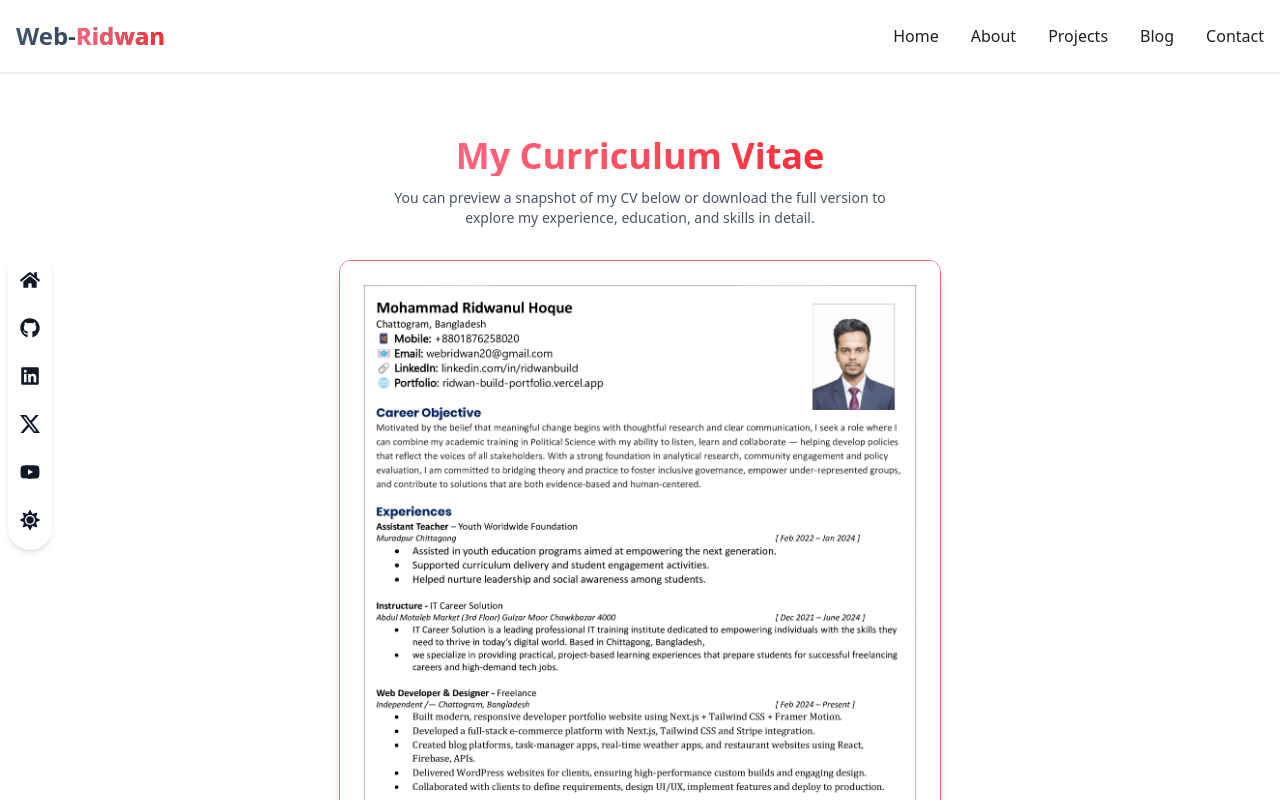
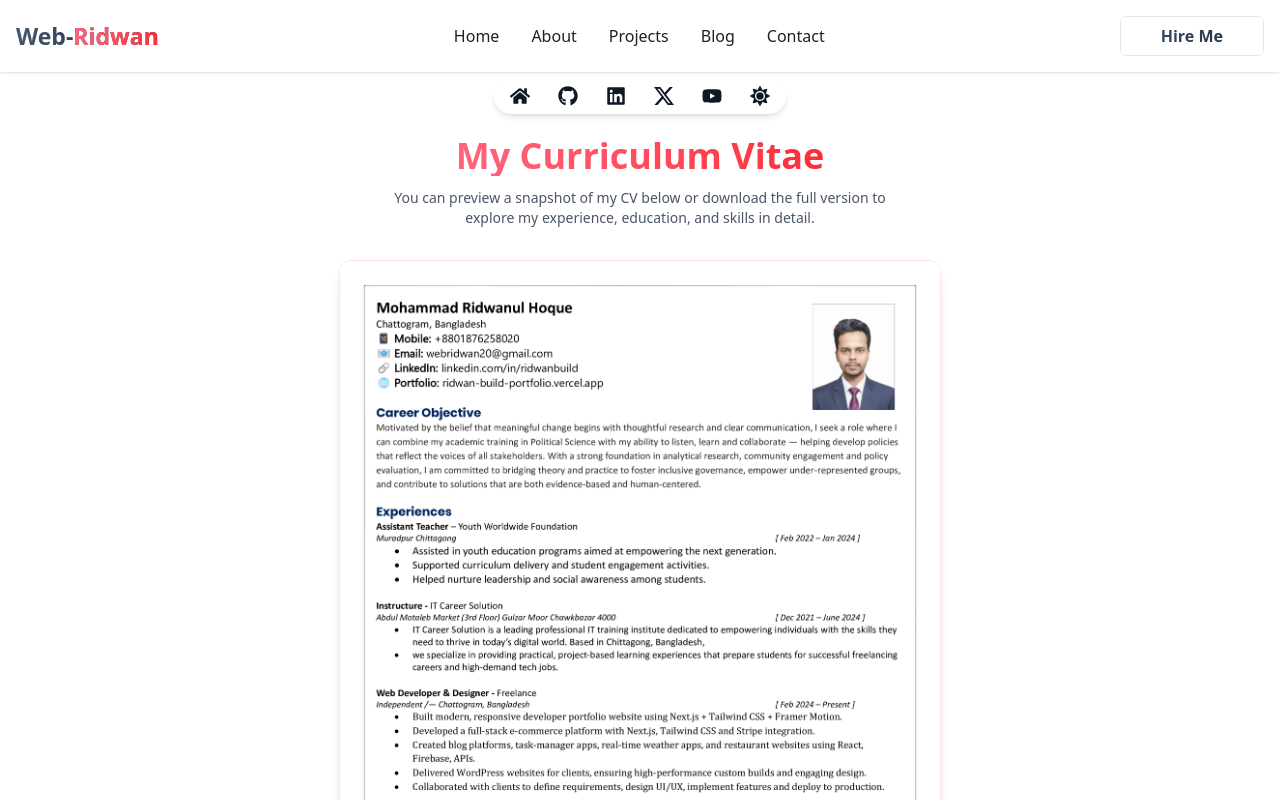
Before and after one commit to ridwanbuild/RidwanBuild-Portfolio, a Next.js app: page /cv in a window 1280 px wide. Shown: the top 800 px of the page. Built offline with nearby package versions, Linux system fonts and the light colour scheme.

Commit message:
added button and connect section top add

```diff
--- a/src/Components/HomeSection/Hero_Section.jsx
+++ b/src/Components/HomeSection/Hero_Section.jsx
@@ -10,10 +10,10 @@ export default function HeroSection() {
   return (
     <section className="bg-[url('https://raw.githubusercontent.com/prebuiltui/prebuiltui/main/assets/hero/gradient-bg-with-grid.png')] bg-cover bg-center bg-no-repeat text-slate-800 text-sm font-[Poppins,sans-serif]">
       <div className="container m-auto px-4 flex items-center justify-center">
-        <div className="lg:flex items-center gap-8 py-18 justify-between">
+        <div className="lg:flex items-center gap-8 py-20 justify-between">
 
           {/* ✅ Image section */}
-          <div className="lg:pt-0 flex lg:w-96 bg-gradient-to-t from-zinc-200 via-slate-200 to-gray-100 border-3 rounded-2xl border-blue-400 items-center justify-center order-1 lg:order-2">
+          <div className="lg:pt-0 pt-8 flex lg:w-96 bg-gradient-to-t from-zinc-200 via-slate-200 to-gray-100 border-3 rounded-2xl border-blue-400 items-center justify-center order-1 lg:order-2">
             <Image
               src="/portflio image.png"
               width={500}
--- a/src/Components/HomeSection/Navbar.jsx
+++ b/src/Components/HomeSection/Navbar.jsx
@@ -8,8 +8,7 @@ import { usePathname } from "next/navigation";
 export default function Navbar() {
   const [menuOpen, setMenuOpen] = useState(false);
 
-  const pathName = usePathname()
-
+  const pathName = usePathname();
 
   const navLinks = [
     { name: "Home", href: "/" },
@@ -19,32 +18,41 @@ export default function Navbar() {
     { name: "Contact", href: "/contact" },
   ];
 
-
   return (
     <nav className="w-full bg-white/30 backdrop-blur-md shadow-sm fixed top-0 left-0 z-50">
       <div className="container m-auto px-4 flex items-center justify-between h-18">
         {/* Logo */}
 
-        <div className="text-2xl font-bold textBlack">
+        <div className="text-[23px] font-bold textBlack">
           <Link href="/">
             Web-<span className="textRed">Ridwan</span>
           </Link>
         </div>
 
-
         {/* Desktop Menu */}
-        <div className="hidden md:flex space-x-8">
-
+        <div className="hidden md:flex  space-x-8">
           {navLinks.map((link) => (
             <Link
               key={link.name}
               href={link.href}
-              className={`text-blackColor hover:text-themeColor font-normal transition-colors ${pathName === link.href ? "textRed" : ""}`}
+              className={`text-blackColor hover:text-themeColor font-normal transition-colors ${
+                pathName === link.href ? "textRed" : ""
+              }`}
             >
               {link.name}
             </Link>
           ))}
+        </div>
 
+        <div className="flex items-center justify-between gap-2">
+
+          <div>
+            <Link
+              href={"/contact"}
+              className="lg:px-10 py-2  backdrop-blur-2xl border  border-gray-200 textBlack px-2 font-semibold rounded-md transition"
+            >
+              Hire Me
+            </Link>
           </div>
 
           {/* Mobile Menu Button */}
@@ -55,7 +63,7 @@ export default function Navbar() {
             <Hamburger toggled={menuOpen} toggle={setMenuOpen} />
           </button>
 
-
+        </div>
       </div>
 
       {/* ✅ UPDATED SECTION: Added smooth animation for mobile dropdown */}
@@ -70,7 +78,9 @@ export default function Navbar() {
               key={link.name}
               href={link.href}
               onClick={() => setMenuOpen(false)}
-              className={`text-gray-700 font-medium transition-colors  ${pathName === link.href ? "textRed" : ""}`}
+              className={`text-gray-700 font-medium transition-colors  ${
+                pathName === link.href ? "textRed" : ""
+              }`}
             >
               {link.name}
             </Link>
--- a/src/Reusable/ConnectUs.jsx
+++ b/src/Reusable/ConnectUs.jsx
@@ -14,9 +14,9 @@ export default function ConnectUs() {
   ];
 
   return (
-    <div className="flex w-full fixed z-40 top-1/2 -translate-y-1/2 items-center   left-2 py-3 bottom-2">
+    <div className="flex absolute w-full z-40 top-24 left-1/2  -translate-x-1/2 -translate-y-1/2 justify-center items-center  py-3 bottom-2">
 
-      <div className="shadow-md flex flex-col gap-7 py-5 px-3 justify-center rounded-full backdrop-blur-[4px] border-gray-200 bg-white/50">
+      <div className="shadow-md flex  gap-7 py-2 px-4 justify-center rounded-full backdrop-blur-[4px] border-gray-200 bg-white/50">
         {icons.map((item, index) => (
           <div
             key={index}
--- a/src/app/about/page.jsx
+++ b/src/app/about/page.jsx
@@ -19,12 +19,12 @@ export default function AboutPage() {
           }}
         />
 
-        <div className="container  m-auto px-4 py-20 flex items-center justify-center">
+        <div className="container pt-25 m-auto px-4 py-20 flex items-center justify-center">
 
           <div className="z-20 ">
 
 
-              <h2 className="text-3xl font-bold text-center mb-10 textBlack">
+              <h2 className="text-3xl font-bold  mb-5 textBlack">
           About <span className="textRed">Me</span>
         </h2>
 
--- a/src/app/blog/page.jsx
+++ b/src/app/blog/page.jsx
@@ -78,8 +78,8 @@ export default function BlogsPage() {
         }}
       />
 
-      <div className="relative z-10">
-        <div className="text-center py-5">
+      <div className="relative pt-10 z-10">
+        <div className="lg:text-center py-5">
           <Heading3 text={"Blogs"} />
         </div>
 
--- a/src/app/contact/page.jsx
+++ b/src/app/contact/page.jsx
@@ -18,10 +18,10 @@ export default function ContactPage() {
           "linear-gradient(135deg, #fef2f2 0%, #f9fafb 50%, #e0f2fe 100%)",
       }}
     >
-      <div className="container m-auto px-4">
+      <div className="container pt-15 m-auto px-4">
         {/* Heading */}
 
-        <h2 className="text-3xl font-bold text-center mb-10 textBlack">
+        <h2 className="text-3xl font-bold lg:text-center mb-5 textBlack">
           Contact <span className="textRed">Me</span>
         </h2>
 
@@ -30,9 +30,11 @@ export default function ContactPage() {
 
           {/* ===== Left Side: Contact Info ===== */}
           <div className="">
+
             <h3 className="text-xl font-semibold mb-3 textBlack">
               Get in <span className="textRed">Touch</span>
             </h3>
+
             <p className="text-gray-600 mb-8 text-sm leading-relaxed">
               I'm always open to discussing new projects, creative ideas, or
               opportunities to be part of your vision.
--- a/src/app/cv/page.jsx
+++ b/src/app/cv/page.jsx
@@ -17,7 +17,7 @@ export default function CvPage() {
       </p>
 
       {/* CV Preview Image */}
-      <div className="shadow-lg rounded-xl overflow-hidden border-rose-400 border mb-8">
+      <div className="shadow-lg rounded-xl overflow-hidden border-rose-100 border mb-8">
         <Image
           src="/cv-image-01.webp" // 👈 place your image in /public/cv-demo.png
           alt="CV Preview"
--- a/src/app/layout.js
+++ b/src/app/layout.js
@@ -27,13 +27,13 @@ export default function RootLayout({ children }) {
       >
 
         <Navbar></Navbar>
+        <ConnectUs></ConnectUs>
 
-
-        <div className="mt-18">
+        <div className="mt-18  ">
           {children}
         </div>
 
-          <ConnectUs></ConnectUs>
+
         <Footer></Footer>
       </body>
     </html>
--- a/src/app/page.js
+++ b/src/app/page.js
@@ -12,7 +12,7 @@ export default function Home() {
     <div >
       <HeroSection></HeroSection>
 
-      <div className="container m-auto px-4">
+      <div className="container m-auto  px-4">
         <ExperienceSection></ExperienceSection>
       <FeaturesPage></FeaturesPage>
       <LatestBlogs></LatestBlogs>
--- a/src/app/projects/page.jsx
+++ b/src/app/projects/page.jsx
@@ -101,9 +101,9 @@ export default function FeaturesPage() {
         }}
       />
 
-      <div className="relative container mx-auto px-4 z-10">
+      <div className="relative pt-15 container mx-auto px-4 z-10">
 
-  <h2 className="text-3xl font-bold text-center mb-10 textBlack">
+  <h2 className="text-3xl font-bold lg:text-center mb-10 textBlack">
           Feature <span className="textRed">Project</span>
         </h2>
 
```
Lines whose indentation alone changed are shown as unchanged.
